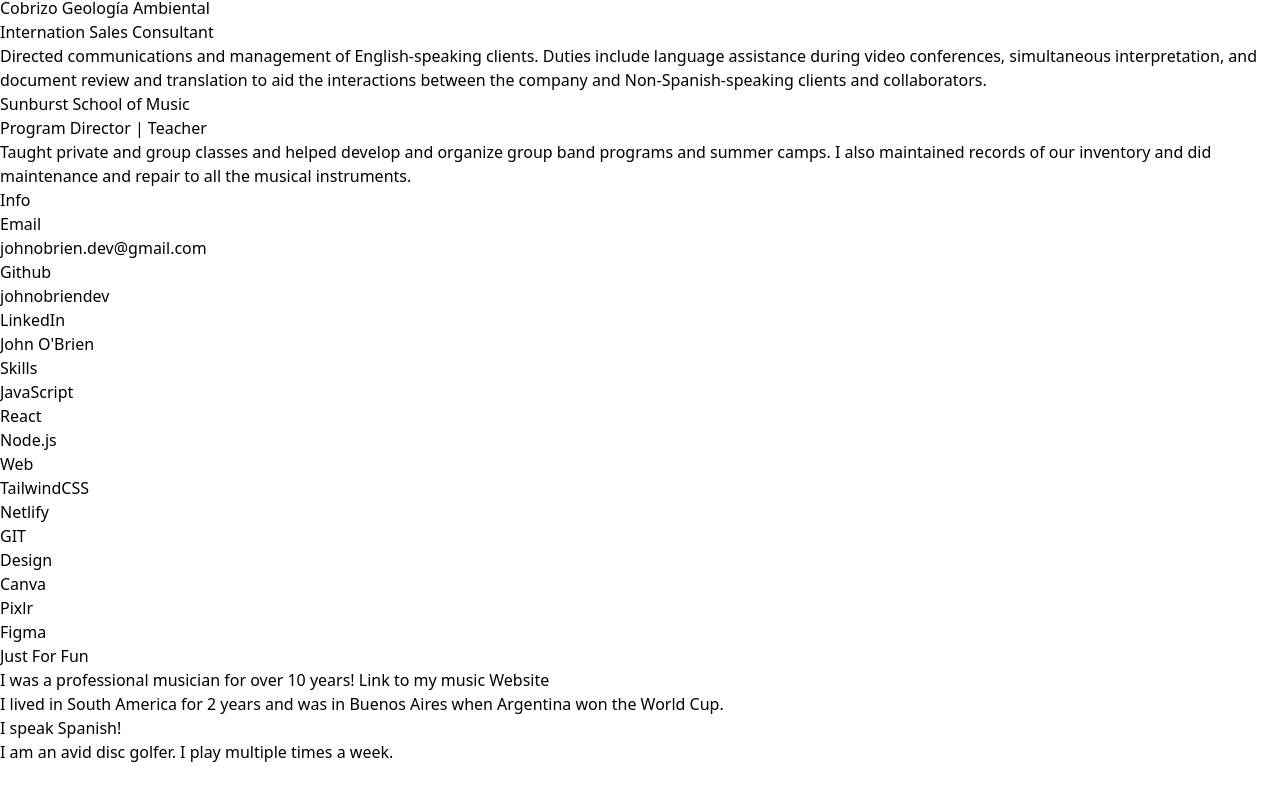
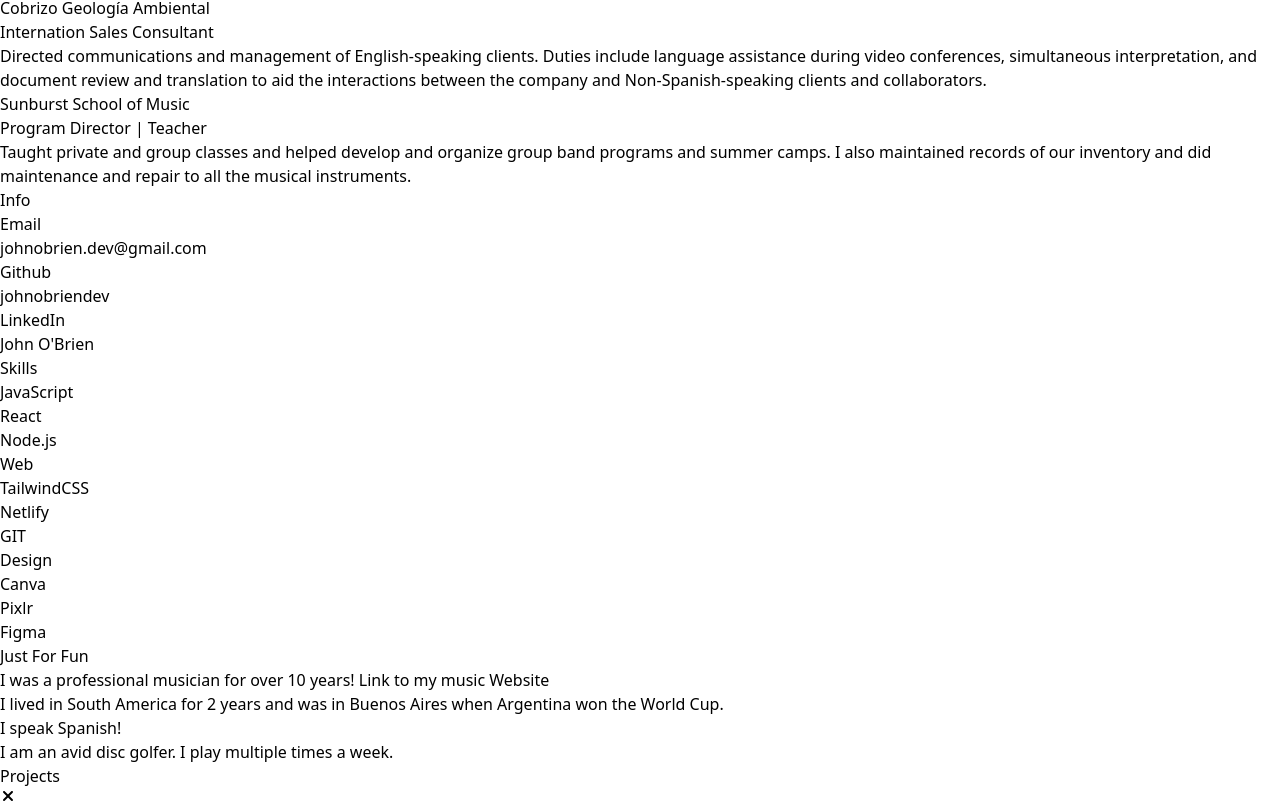
Before and after one commit to johnobriendev/devPortfolio, a React (Vite) app: page / in a window 1280 px wide. Shown: the part 2780-3584 px from the top of the page. Before the commit the page ends 3544 px from the top, so only its background shows below. Built offline with nearby package versions, Linux system fonts and the light colour scheme.

Commit message:
add functionality to open/close modal

```diff
--- a/package.json
+++ b/package.json
@@ -11,7 +11,8 @@
   },
   "dependencies": {
     "react": "^18.2.0",
-    "react-dom": "^18.2.0"
+    "react-dom": "^18.2.0",
+    "react-icons": "^5.0.1"
   },
   "devDependencies": {
     "@types/react": "^18.2.66",
--- a/src/components/AboutMe.jsx
+++ b/src/components/AboutMe.jsx
@@ -1,4 +1,6 @@
-function AboutMe() {
+function AboutMe(props) {
+    const {openModal} = props
+
     return(
         <div className="flex flex-col md:grid md:grid-cols-2 ">
             <div className="flex flex-col gap-3 ">
@@ -10,7 +12,7 @@ function AboutMe() {
                 <h2 className="font-medium text-slate-800 text-xl sm:text2xl">Front End Developer</h2>
                 <p className="text-slate-500">This is an inspiring quote that I will include in my webpage. It also may end up being a made up anecdote about my productivity and drive.</p>
                 <div className="my-10 flex items-center gap-4 text-sm sm:text-base">
-                    <button className="rounded-full bg-gradient-to-r from-blue-700 to-violet-700 text-white px-4 py-2 hover:opacity-70">Projects</button>
+                    <button onClick={openModal} className="rounded-full bg-gradient-to-r from-blue-700 to-violet-700 text-white px-4 py-2 hover:opacity-70">Projects</button>
                     <a href="mailto:johnobrien.dev@gmail.com" className="rounded-full text-purple-800 border border-solid border-violet-800 px-4 py-2 hover:opacity-70">Contact</a>
                 </div>
             </div>
--- a/src/components/Main.jsx
+++ b/src/components/Main.jsx
@@ -6,11 +6,17 @@ import Modal from "./Modal"
 
 function Main() {
     const [showModal, setShowModal] = useState(true);
+    function onCloseHandler(){
+        setShowModal(false);
+    }
+    function openModal(){
+        setShowModal(true);
+    }
     return(
         <div className="p-4 flex flex-col flex-1 md:grid md:grid-cols-4 gap-4">
-            {showModal && <Modal />}
+            {showModal && <Modal onClose={onCloseHandler}/>}
            <div className="md:col-span-3 flex flex-col gap-4">
-                <AboutMe/>
+                <AboutMe openModal={openModal}/>
                 <Experience/>
            </div>
 
--- a/src/components/Modal.jsx
+++ b/src/components/Modal.jsx
@@ -1,9 +1,21 @@
 import React from "react"
 import  ReactDom  from "react-dom"
-function Modal() {
+import { FaXmark } from "react-icons/fa6";
+
+function Modal(props) {
+    const {onClose} = props;
+    const projects = [
+        {}, {}, {}
+    ]
     return ReactDom.createPortal(
-        <div className="absolute top-1/2 -translate-x-1/2 -translate-y-1/2 w-[80%] h-[80%] shadow bg-slate-900 text-white flex flex-col z-20">
+        <div className="absolute top-1/2 left-1/2 -translate-x-1/2 -translate-y-1/2 md:w-[80%] md:h-[80%] w-full h-full shadow bg-slate-900 text-white flex flex-col z-20 p-4 gap-2">
+            <div className="flex text-lg justify-between items-center">
+                <h2>Projects</h2>
+                <FaXmark onClick={onClose} />
+            </div>
+            <div className="flex items-center gap-1 bg-white flex-wrap">
 
+            </div>
         </div>,
         document.getElementById('portal')
     )
```
Also changed, not shown: 1 other file (tests, documents, lock files or other folders).
